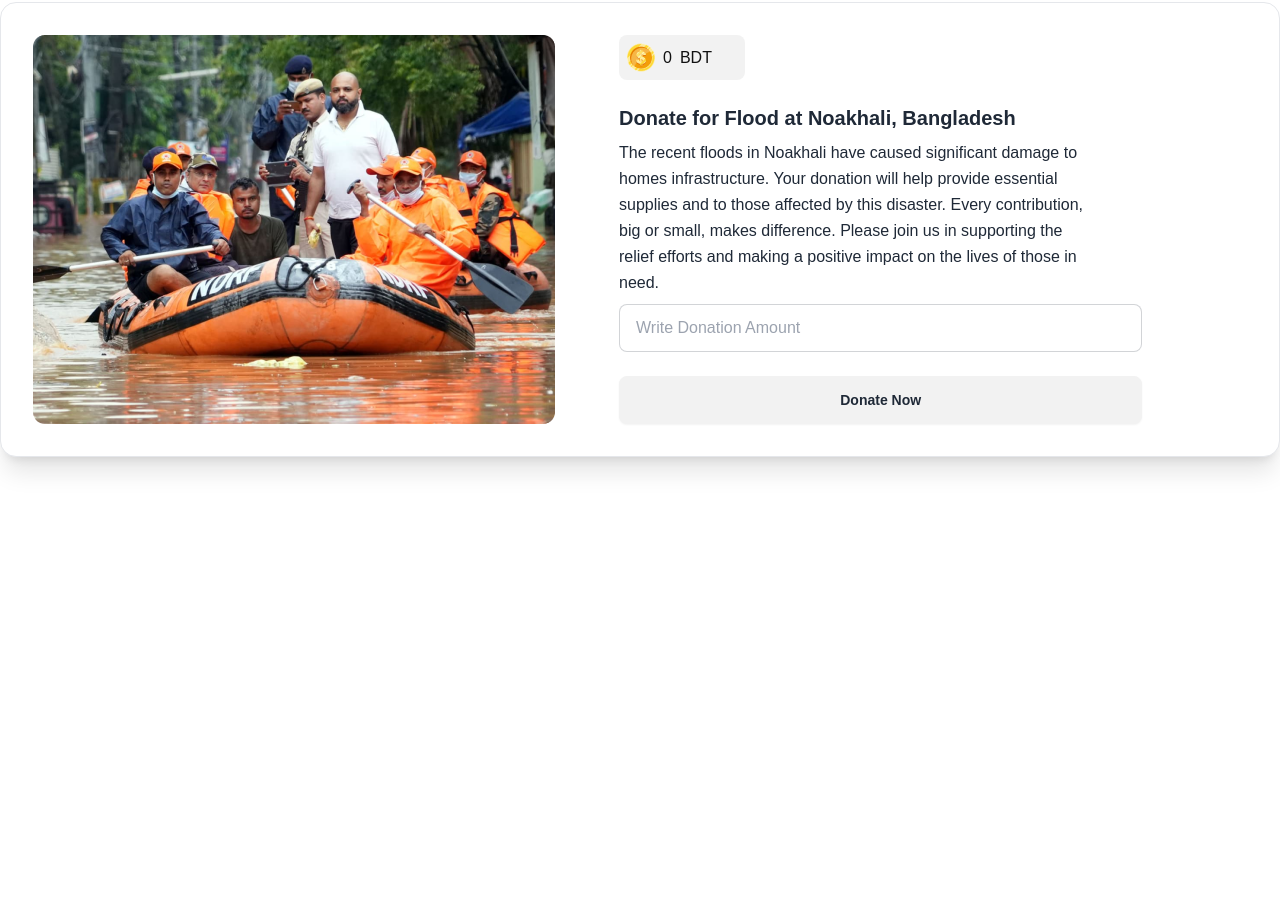
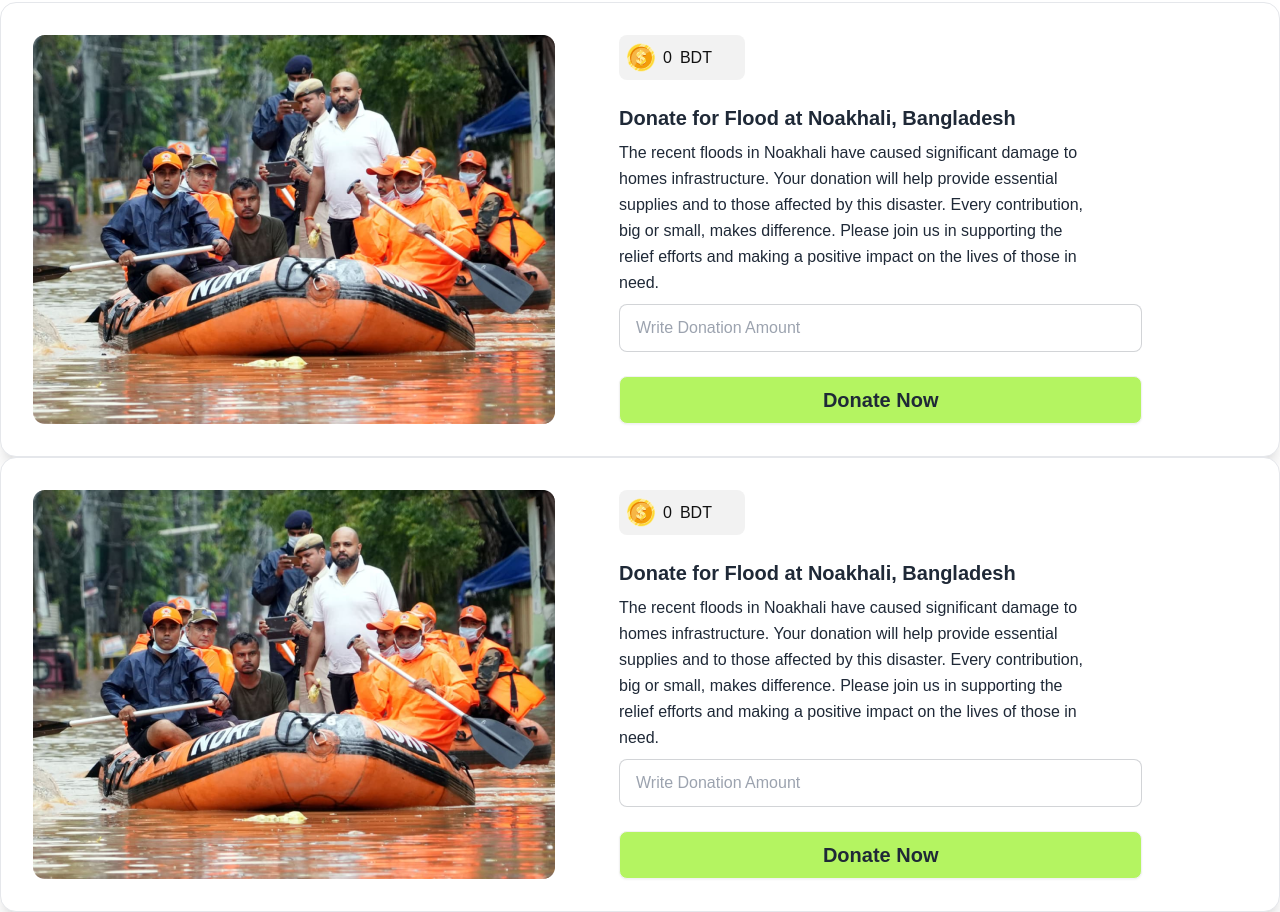
Before and after one commit to abir045/Donate_Bangladesh, a plain HTML site: page index.html in a window 1280 px wide. Shown: the part 279-1191 px from the top of the page. Before the commit the page ends 800 px from the top, so only its background shows below. Drawn offline with nearby package versions, Linux system fonts and the light colour scheme.

Commit message:
updated sticky navbar and buttons with backdrop blur filter

```diff
--- a/index.html
+++ b/index.html
@@ -18,7 +18,9 @@
     </style>
   </head>
   <body class="lexend">
-    <div class="navbar bg-[#F9F7F3] px-[5%] pb-12 sticky">
+    <div class="sticky top-0 z-10 backdrop-blur-2xl bg-white/30">
+        <!-- navbar -->
+        <div class="navbar bg-[#F9F7F3] px-[5%] pb-12 ">
             <div class="navbar-start">
               <!-- <div class="dropdown">
                 <div tabindex="0" role="button" class="btn btn-ghost lg:hidden">
@@ -70,14 +72,23 @@
               <span class="ml-2 font-medium text-xl">BDT</span>
             </div>
           </div>
+          <!-- top buttons -->
 
-    <div class="flex items-center justify-center space-x-2 mt-20 mb-8 sticky">
-      <button class="btn btn-lg bg-[#B4F461]">Donation</button>
-      <button class="btn btn-lg bg-white btn-outline">History</button>
+          <div class="relative">
+            <div class="flex items-center justify-center space-x-2 mt-20 mb-8">
+                <button class="btn btn-lg bg-[#B4F461] ">Donation</button>
+                <button class="btn btn-lg bg-white btn-outline ">History</button>
               </div>
+         </div>
+
+    </div>
+
+
+
 
     <!-- card section -->
     <div class="container mx-auto mt-8">
+        <!-- 1st card -->
       <div class="card lg:card-side bg-base-100 shadow-xl border border-gray-200">
 
           <img class="w-full h-full p-8" src="assets/noakhali.png" alt="Album" />
@@ -98,7 +109,35 @@
           </p>
 
           <input type="text" placeholder="Write Donation Amount" class="input input-bordered w-10/12" />
-           <button class="btn mt-4 w-10/12">Donate Now</button>
+           <button class="btn mt-4 w-10/12 bg-[#B4F461] text-xl font-semibold">Donate Now</button>
+
+        </div>
+
+
+
+</div>
+      <!-- 2nd card -->
+      <div class="card lg:card-side bg-base-100 shadow-xl border border-gray-200">
+
+        <img class="w-full h-full p-8" src="assets/noakhali.png" alt="Album" />
+
+      <div class="card-body">
+        <div class="flex items-center bg-base-200 space-x-2 w-1/5 text-[#111111] text-base justify-start p-2 rounded-lg">
+          <img src="assets/coin.png" alt="" /> <span>0</span> <span>BDT</span>
+        </div>
+
+        <h2 class="card-title font-bold text-xl mt-4">Donate for Flood at Noakhali, Bangladesh</h2>
+        <p class="leading-[26px] font-light text-base w-9/12 ">
+          The recent floods in Noakhali have caused significant damage to
+          homes infrastructure. Your donation will help provide essential
+          supplies and to those affected by this disaster. Every contribution,
+          big or small, makes difference. Please join us in supporting the
+          relief efforts and making a positive impact on the lives of those in
+          need.
+        </p>
+
+        <input type="text" placeholder="Write Donation Amount" class="input input-bordered w-10/12" />
+         <button class="btn mt-4 w-10/12 bg-[#B4F461] text-xl font-semibold">Donate Now</button>
 
       </div>
 
```
Lines whose indentation alone changed are shown as unchanged.
